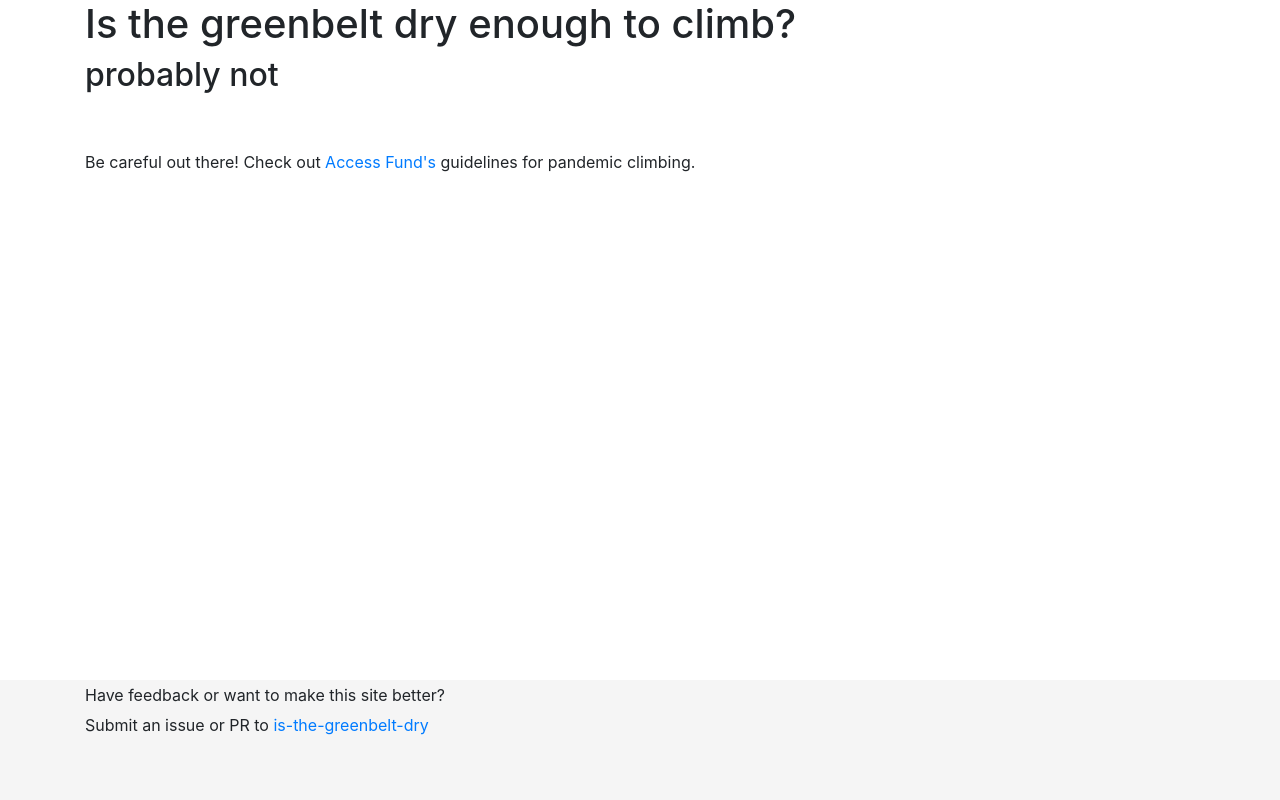
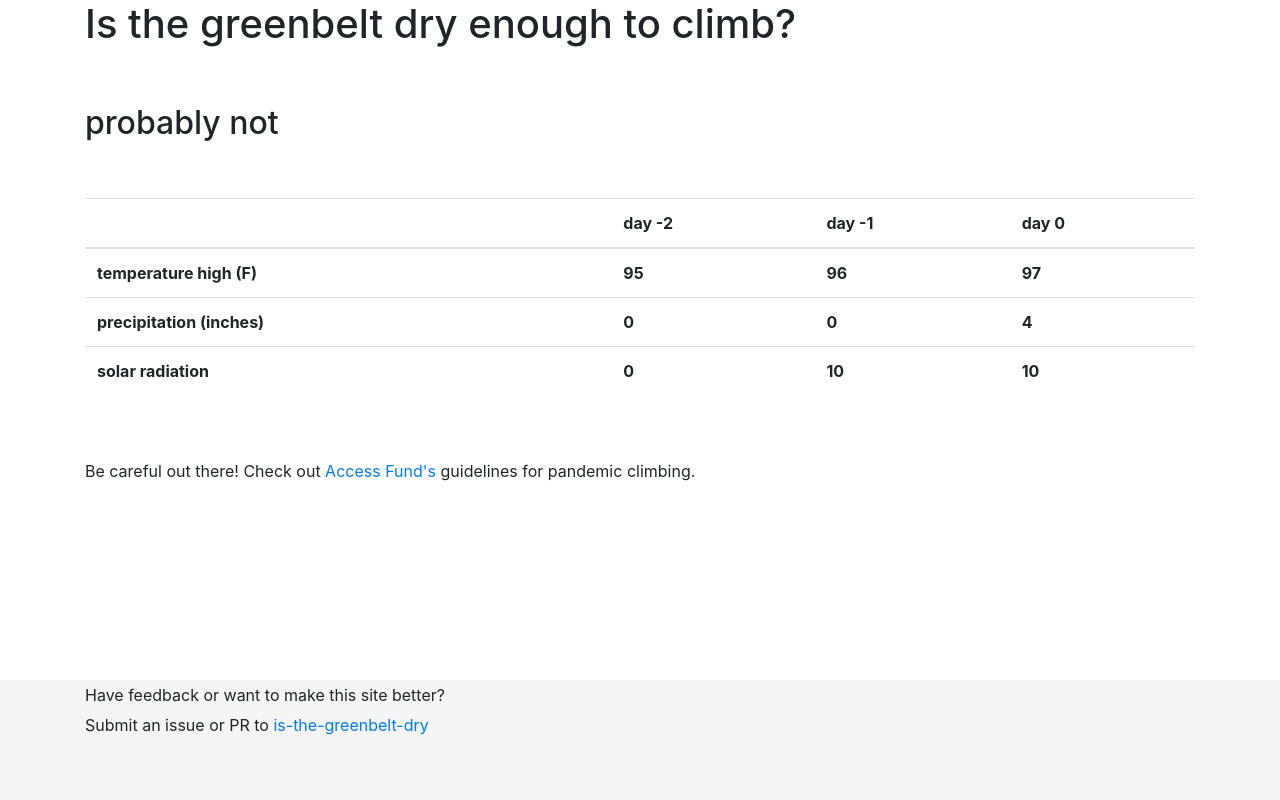
Before and after one commit to soapy1/is-the-greenbelt-dry, a Flask app: template is_the_greenbelt_dry/templates/dry.html in a window 1280 px wide. Run offline with Flask 2, Linux system fonts and the light colour scheme; the template is opened without the code that fills it, so the values that code supplies are empty; some libraries are stand-ins or nearby versions.

Commit message:
Weather table scaffold

```diff
--- a/is_the_greenbelt_dry/templates/dry.html
+++ b/is_the_greenbelt_dry/templates/dry.html
@@ -8,7 +8,7 @@
       <h1>Is the greenbelt dry enough to climb?</h1>
     </div>
   </div>
-  <div class="row">
+  <div class="row pt-5">
     <div class="col-md">
       {% if greenbelt_dry %}
         <h2>probably</h2>
@@ -18,8 +18,43 @@
       <div class="msg"> {{ msg }} </div>
     </div>
   </div>
-  <br><br>
-  <div class="row">
+
+  <div class="row pt-5">
+    <div class="col-md">
+      <table class="table">
+        <thead>
+          <tr>
+            <th></th>
+            <th scope="col">day -2</th>
+            <th scope="col">day -1</th>
+            <th scope="col">day 0</th>
+          </tr>
+        </thead>
+        <tbody>
+          <tr>
+            <th scope="row">temperature high (F)</th>
+            <th>95</th>
+            <th>96</th>
+            <th>97</th>
+          </tr>
+          <tr>
+            <th scope="row">precipitation (inches)</th>
+            <th>0</th>
+            <th>0</th>
+            <th>4</th>
+          </tr>
+          <tr>
+            <th scope="row">solar radiation</th>
+            <th>0</th>
+            <th>10</th>
+            <th>10</th>
+          </tr>
+        </tbody>
+      </table>
+    </div>
+  </div>
+
+  <div class="row pt-5">
     <div class="col-md">
 	    Be careful out there! Check out <a href=https://www.accessfund.org/open-gate-blog/climbing-during-the-coronavirus-pandemic>Access Fund's</a> guidelines for pandemic climbing.
     </div>
```
